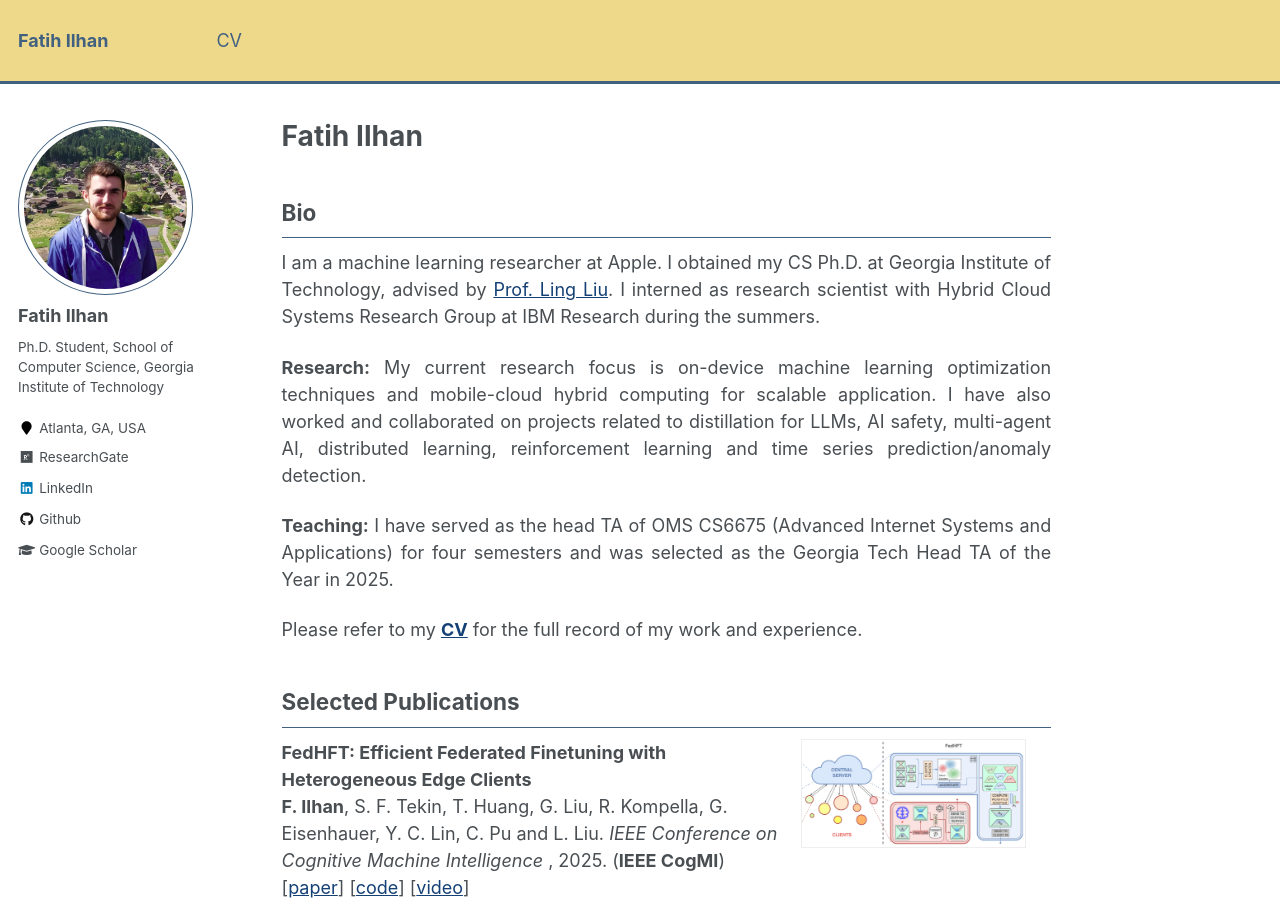
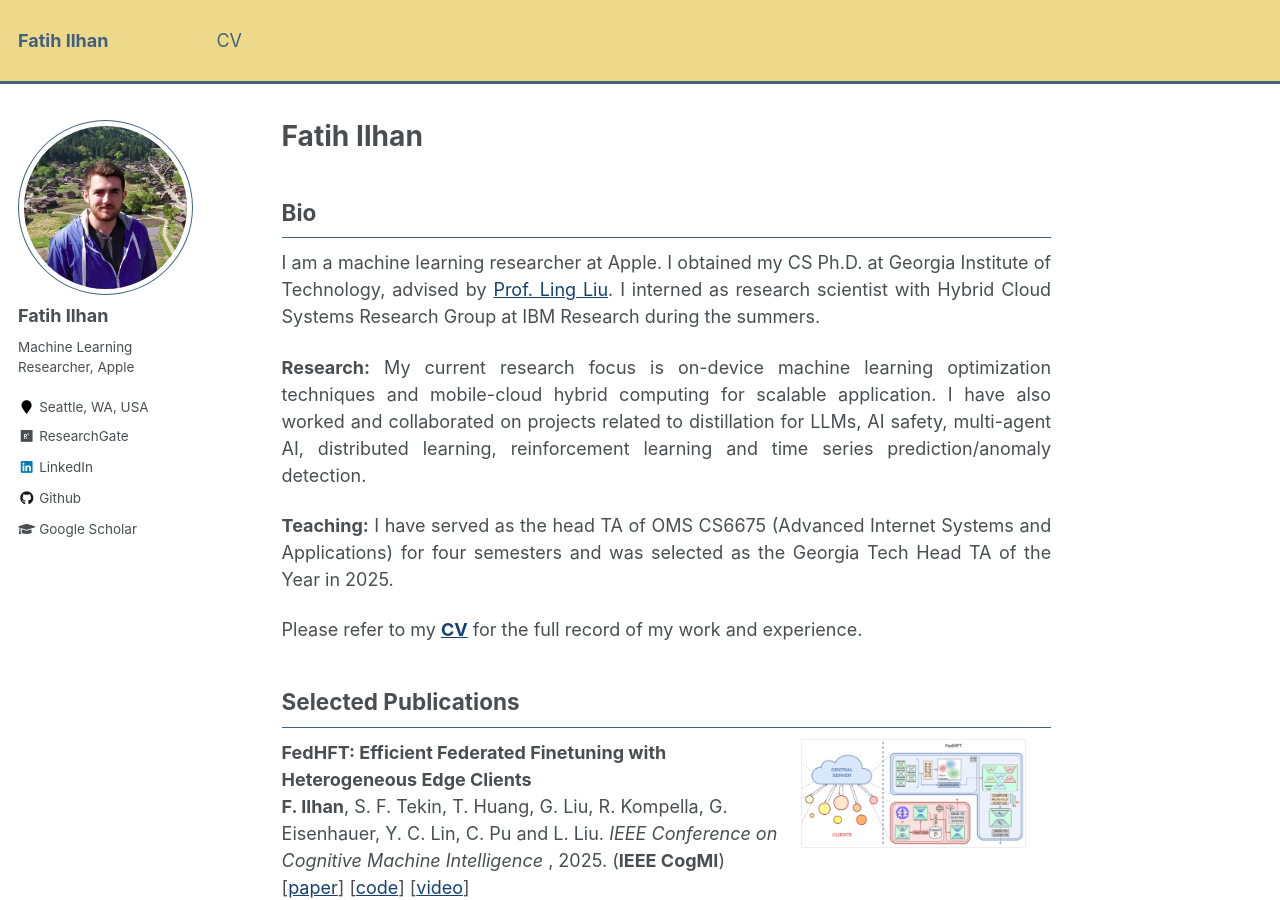
Before and after one commit to fatih-ilhan/fatih-ilhan.github.io, a Jekyll site: the page built from _pages/about.md, in a window 1280 px wide and 900 px high. Built offline with Jekyll 4.4.1, drawn with Linux system fonts in a browser that asks for light colours.

Commit message:
Update _config.yml

```diff
--- a/_config.yml
+++ b/_config.yml
@@ -15,7 +15,7 @@ locale                   : "en-US"
 title                    : "Fatih Ilhan"
 title_separator          : "-"
 name                     : &name "Fatih Ilhan"
-description              : &description "Ph.D. Student at Georgia Institute of Technology"
+description              : &description "ML Researcher, Apple"
 url                      : https://fatih-ilhan.github.io # the base hostname & protocol for your site e.g. "https://mmistakes.github.io"
 baseurl                  : "" # the subpath of your site, e.g. "/blog"
 repository               : "fatih-ilhan.github.io"
@@ -87,8 +87,8 @@ analytics:
 author:
   name             : "Fatih Ilhan"
   avatar           : "profile.png"
-  bio              : "Ph.D. Student, School of Computer Science, Georgia Institute of Technology"
-  location         : "Atlanta, GA, USA"
+  bio              : "Machine Learning Researcher, Apple"
+  location         : "Seattle, WA, USA"
   employer         :
   pubmed           :
   googlescholar    : "https://scholar.google.com.tr/citations?hl=en&user=DHB3X18AAAAJ"
```
